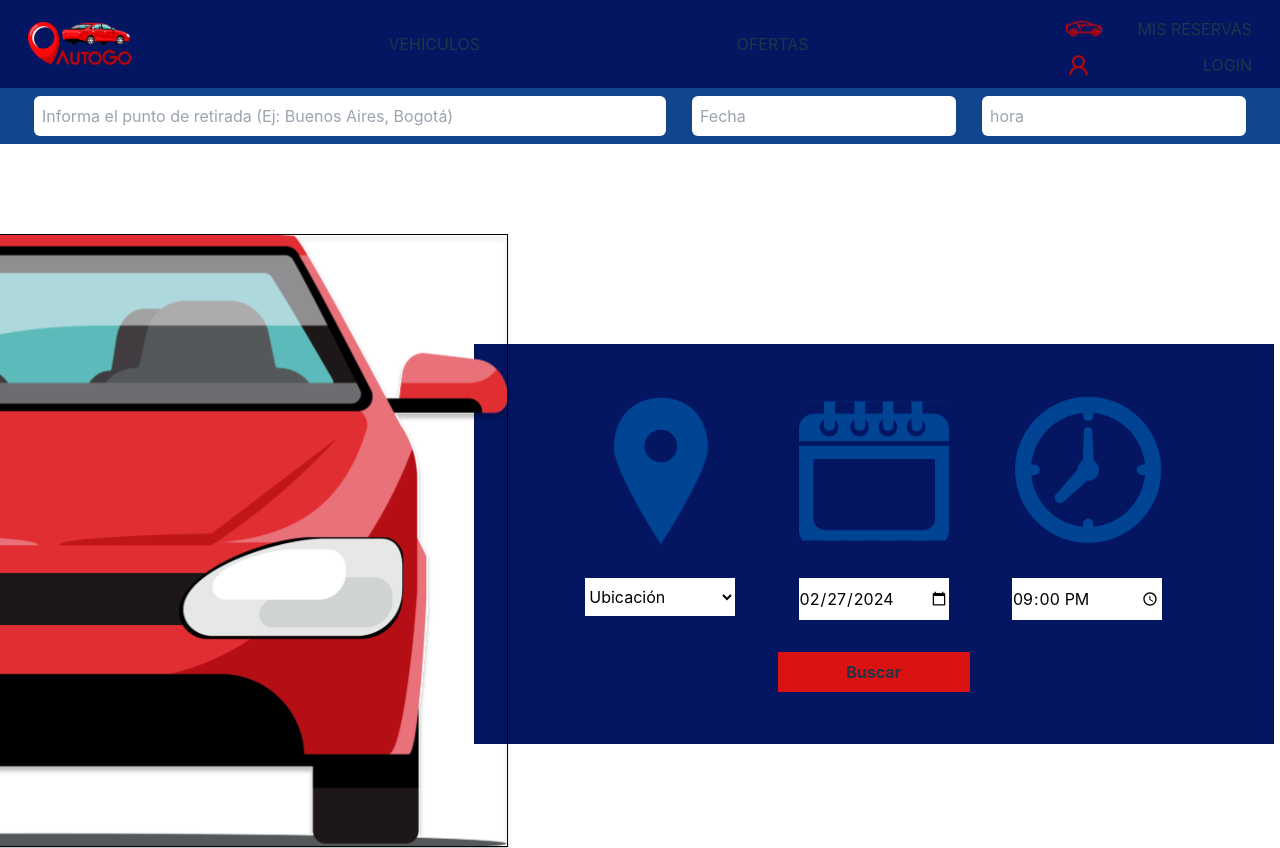
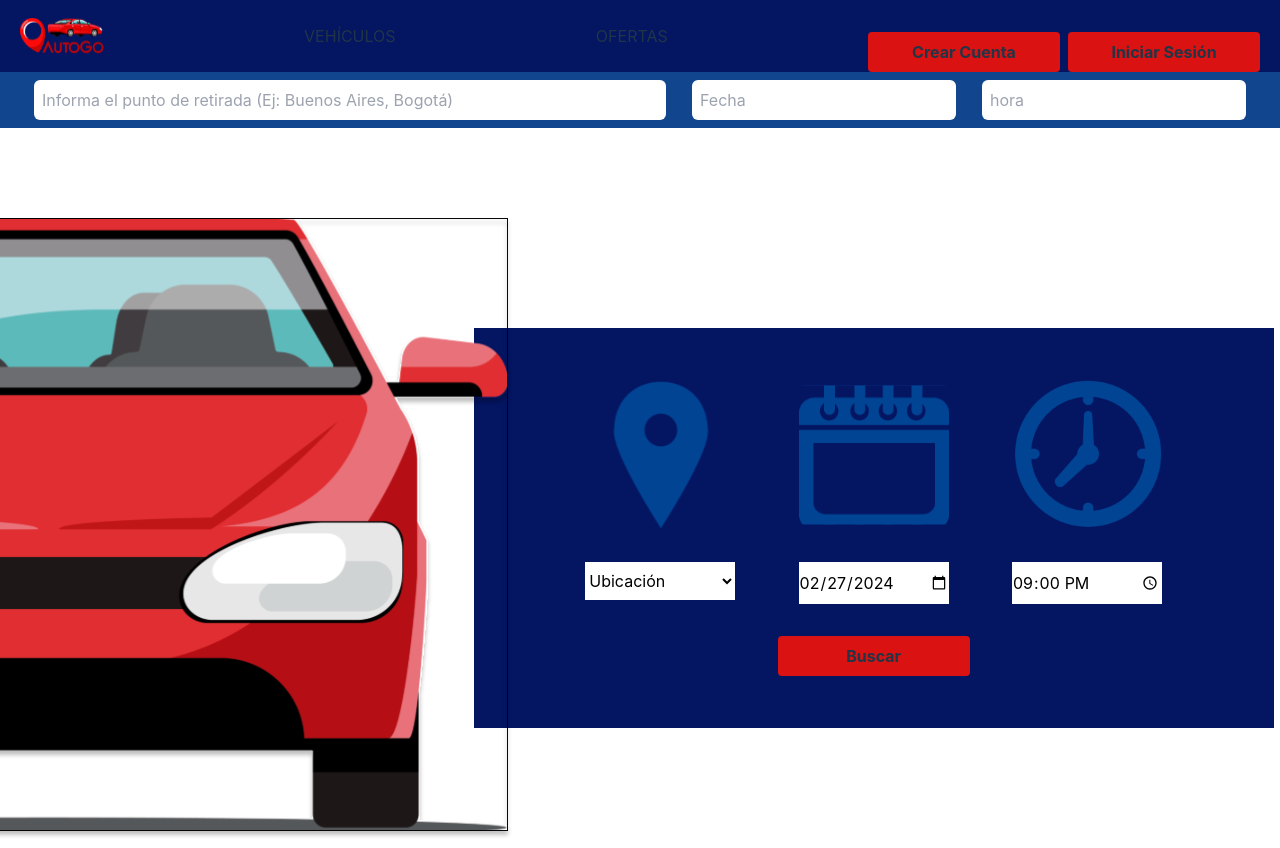
Before and after one commit to pablo-ambrogio/proyecto-final-CDT, a React (Vite) app: page / in a window 1280 px wide. Shown: the top 848 px of the page. Built offline with nearby package versions, Linux system fonts and the light colour scheme.

Commit message:
se cambio a ingles los archivos

```diff
--- a/src/components/common/header/Navbar.jsx
+++ b/src/components/common/header/Navbar.jsx
@@ -7,26 +7,20 @@ import { Link } from 'react-router-dom'
 const Navbar = () => {
     return (
         <header className="w-full bg-blue">
-            <section className="flex uppercase p-2 items-center justify-center  mx-auto">
+            <section className="flex uppercase items-center justify-center mx-auto ">
                 <Link to="/" className="ml-5">
                     <img src={LogoHeader} alt="Logo AutoGo" />
                 </Link>
                 <nav className="w-5/6 flex justify-evenly">
-                    <Link to={'/vehiculos'}>vehículos</Link>
+                    <Link to={'/vehicles'}>vehículos</Link>
                     {/* <Link to={'/redAgencias'}>red de agencias</Link> */}
-                    <Link to={'/ofertas'}>ofertas</Link>
+                    <Link to={'/offers'}>ofertas</Link>
                     {/* <Link to={'/paraEmpresas'}>para empresas</Link> */}
                     {/* <Link to={'/dudas'}>dudas</Link> */}
                 </nav>
-                <div className="w-1/6 mr-5">
-                    <div className="flex items-center justify-between">
-                        <img src={LogoReservas} alt="reservas" />
-                        <Link to={'/reservas'}>mis reservas</Link>
-                    </div>
-                    <div className="flex items-center justify-between">
-                        <img src={LogoLogin} />
-                        <Link to={'/login'}>login</Link>
-                    </div>
+                <div className="capitalize flex gap-2 mr-5">
+                    <Link to={'/register'} className="bg-red font-bold w-48 py-2 mt-8 rounded text-center">crear cuenta</Link>
+                    <Link to={'/login'} className="bg-red font-bold w-48 py-2 mt-8 rounded text-center">iniciar sesión</Link>
                 </div>
             </section>
             <section className="w-full flex bg-blue2 uppercase p-2 items-center justify-evenly">
--- /dev/null
+++ b/src/components/pages/AboutUs.jsx
@@ -0,0 +1,7 @@
+import React from 'react'
+
+const AboutUs = () => {
+    return <div>AboutUs</div>
+}
+
+export default AboutUs
--- /dev/null
+++ b/src/components/pages/Details.jsx
@@ -0,0 +1,7 @@
+import React from 'react'
+
+const Details = () => {
+    return <div>Details</div>
+}
+
+export default Details
--- a/src/components/pages/Detalles.jsx
+++ /dev/null
@@ -1,7 +0,0 @@
-import React from 'react'
-
-const Detalles = () => {
-    return <div>Detalles</div>
-}
-
-export default Detalles
--- a/src/components/pages/Home.jsx
+++ b/src/components/pages/Home.jsx
@@ -32,7 +32,7 @@ const Home = () => {
                                 <input type="time" name="time-start" min={'1:00'} max={'12:00'} value={'21:00'} className="w-full bg-white py-2 text-[#000]" />
                             </div>
                         </div>
-                        <button type="submit" className="bg-red font-bold w-48 py-2 mt-8">
+                        <button type="submit" className="bg-red font-bold w-48 py-2 mt-8 rounded">
                             Buscar
                         </button>
                     </form>
--- a/src/components/pages/Nosotros.jsx
+++ /dev/null
@@ -1,7 +0,0 @@
-import React from 'react'
-
-const Nosotros = () => {
-    return <div>Nosotros</div>
-}
-
-export default Nosotros
--- a/src/components/pages/admin/ListarVehiculos.jsx
+++ /dev/null
@@ -1,7 +0,0 @@
-import React from 'react'
-
-const ListarVehiculos = () => {
-    return <div>ListarVehiculos</div>
-}
-
-export default ListarVehiculos
--- /dev/null
+++ b/src/components/pages/admin/VehiclesList.jsx
@@ -0,0 +1,7 @@
+import React from 'react'
+
+const VehiclesList = () => {
+    return <div>VehiclesList</div>
+}
+
+export default VehiclesList
```
Also changed, not shown: src/components/pages/Offers.jsx (renamed from src/components/pages/Ofertas.jsx).
